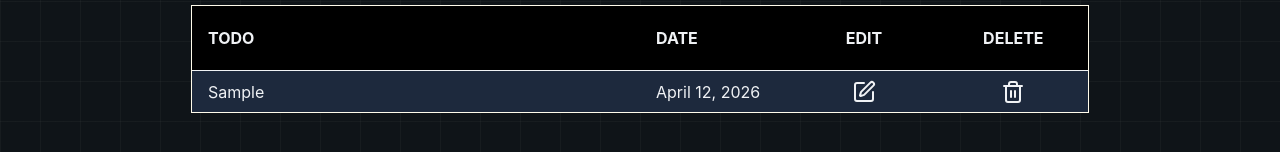
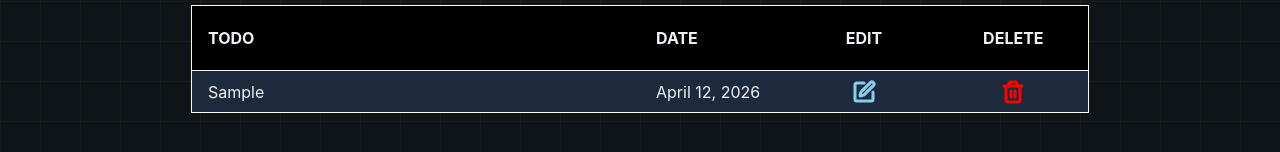
Before and after one commit to Ccaparas666/CarmeloCaparas_Portfolio, a React (Vite) app: page / in a window 1280 px wide. Both pictures are taken after typing "Sample" into the empty fields and a click on the button "ADD". Shown: the part 1999-2151 px from the top of the page. Built offline with nearby package versions, Linux system fonts and the light colour scheme.

Commit message:
ADD BUTTON FUNCTION

```diff
--- a/src/sections/Projects.jsx
+++ b/src/sections/Projects.jsx
@@ -1,10 +1,12 @@
 import dayjs from "dayjs";
-import { Edit, Plus, Trash } from "lucide-react";
+import { Edit, Plus, Trash, Save } from "lucide-react";
 import { useState } from "react";
 
 export const Projects = () => {
   const [inputTodoList, setinputTodoList] = useState("");
   const [todoList, setTodoList] = useState([]);
+  const [editingId, setEditingId] = useState(null);
+  const [editValue, setEditValue] = useState("");
 
   function saveInputText(event) {
     setinputTodoList(event.target.value);
@@ -29,6 +31,24 @@ export const Projects = () => {
 
   function deleteTodo(id) {
     setTodoList((prev) => prev.filter((item) => item.id !== id));
+  }
+
+  function editTodo(id, currentValue) {
+    setEditingId(id);
+    setEditValue(currentValue || "");
+  }
+
+  function saveEdit(id) {
+    setTodoList((prev) =>
+      prev.map(
+        (item) =>
+          item.id === id
+            ? { ...item, todo: editValue } // update this one
+            : item, // keep others unchanged
+      ),
+    );
+
+    setEditingId(null);
   }
 
   return (
@@ -68,17 +88,44 @@ export const Projects = () => {
           <tbody>
             {todoList.map((item) => (
               <tr key={item.id} className="border-t">
-                <td className="px-4 py-2 max-w-xs wrap-break-word">
-                  {item.todo}
+                <td className="px-4 py-2 max-w-xs break-words">
+                  {editingId === item.id ? (
+                    <input
+                      type="text"
+                      value={editValue}
+                      onChange={(e) => setEditValue(e.target.value)}
+                      onBlur={() => saveEdit(item.id)}
+                      className="w-full border border-gray-300 rounded-md focus:outline-none focus:ring-2 focus:ring-blue-500"
+                    />
+                  ) : (
+                    item.todo
+                  )}
                 </td>
+
                 <td className="px-4 py-2">{item.date}</td>
                 <td className="px-4 py-2 text-center">
-                  <Edit className="inline-block cursor-pointer" />
+                  {editingId === item.id ? (
+                    <Save
+                      color="#23ec09"
+                      strokeWidth={3}
+                      className="inline-block cursor-pointer"
+                      onClick={() => saveEdit(item.id)}
+                    />
+                  ) : (
+                    <Edit
+                      strokeWidth={3}
+                      color="skyblue"
+                      className="inline-block cursor-pointer"
+                      onClick={() => editTodo(item.id)}
+                    />
+                  )}
                 </td>
                 <td className="px-4 py-2 text-center">
                   <Trash
+                    strokeWidth={3}
+                    color="red"
                     className="inline-block cursor-pointer"
-                    onClick={() => deleteTodo(item.id)}
+                    onClick={() => deleteTodo(item.id, item.todo)}
                   />
                 </td>
               </tr>
```
